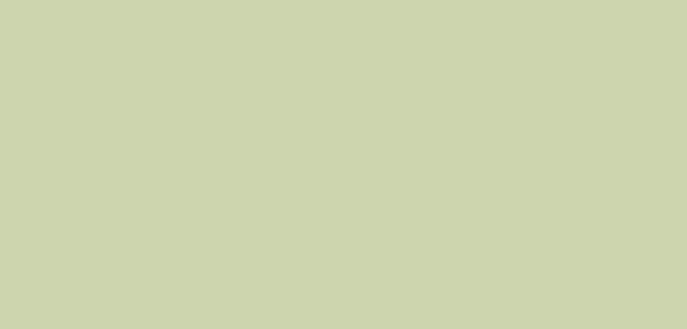
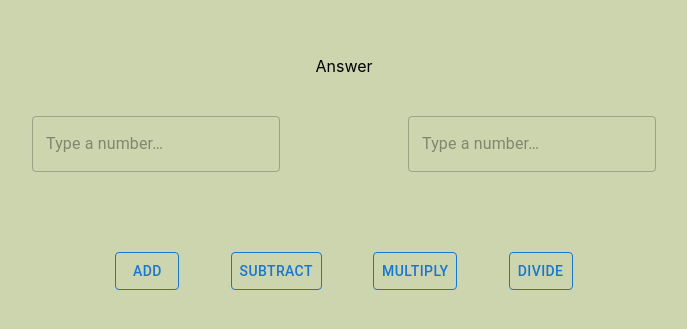
Before and after one commit to JanoKasu/webtools, a React (Create React App) app: page /calculator in a window 1280 px wide. Shown: the part 207-536 px from the top of the page, without its empty margins (296-983 px from the left). Built offline with nearby package versions, Linux system fonts and the light colour scheme.

Commit message:
Add basic buttons to Calculator; no functionality

```diff
--- a/src/pages/Calculator.js
+++ b/src/pages/Calculator.js
@@ -1,6 +1,7 @@
-import { Box, Button } from "@mui/material";
+import { Box, Button, TextField } from "@mui/material";
 
 export default function Calculator() {
+  let num1, num2;
   return (
     <Box sx={{
       backgroundColor: '#CCD5AE',
@@ -11,6 +12,41 @@ export default function Calculator() {
       alignItems: 'center',
       textAlign: 'center'
     }}>
+      <label>
+        Answer
+      </label>
+      <Box sx={{
+        display: 'flex',
+        flexDirection: 'row',
+        justifyContent: 'center',
+        alignItems: 'center',
+        textAlign: 'center'
+      }}>
+        <TextField
+          type="number"
+          placeholder="Type a number…"
+          value={num1}
+          sx={{ marginX: '5vw', marginY: '5vh' }}
+        />
+        <TextField
+          type="number"
+          placeholder="Type a number…"
+          value={num2}
+          sx={{ marginX: '5vw', marginY: '5vh' }}
+        />
+      </Box>
+      <Box sx={{
+        display: 'flex',
+        flexDirection: 'row',
+        justifyContent: 'center',
+        alignItems: 'center',
+        textAlign: 'center'
+      }}>
+        <Button sx={{ border: 1, marginX: '2vw', marginY: '5vh' }}>Add</Button>
+        <Button sx={{ border: 1, marginX: '2vw', marginY: '5vh' }}>Subtract</Button>
+        <Button sx={{ border: 1, marginX: '2vw', marginY: '5vh' }}>Multiply</Button>
+        <Button sx={{ border: 1, marginX: '2vw', marginY: '5vh' }}>Divide</Button>
+      </Box>
     </Box>
   );
 }
--- a/src/pages/UnitConverter.js
+++ b/src/pages/UnitConverter.js
@@ -1,6 +1,13 @@
-import { Box, Button } from "@mui/material";
+import { Box, MenuItem, Select } from "@mui/material";
+import * as React from 'react';
 
 export default function Conversion() {
+  const [Currency, setCurrency] = React.useState('');
+
+  const handleChange = (event) => {
+    setCurrency(event.target.value);
+  };
+
 	return (
     <Box sx={{
       backgroundColor: '#CCD5AE',
```
